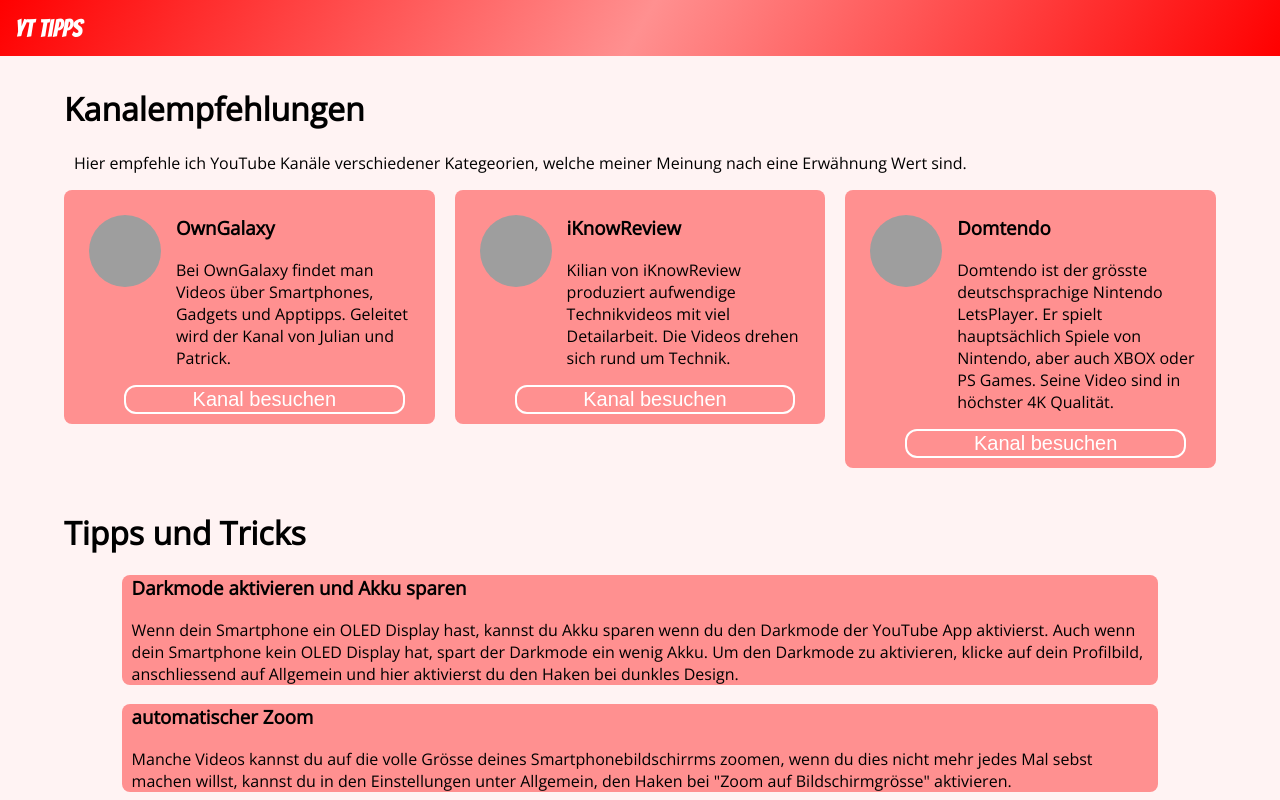
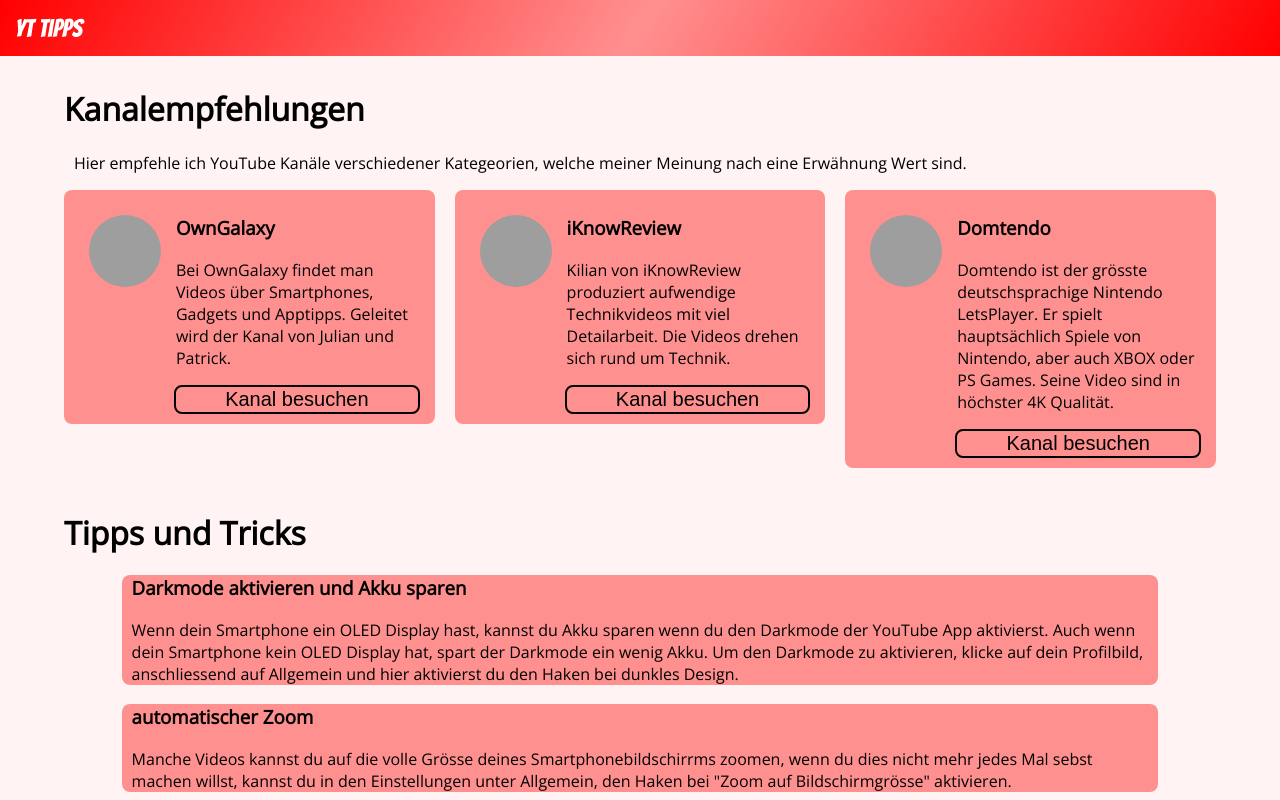
Before and after one commit to michivonah/YT-Tipps, a plain HTML site: page index.html in a window 1280 px wide. Shown: the top 800 px of the page. Drawn offline with nearby package versions, Linux system fonts and the light colour scheme; grey boxes are pictures that could not be loaded; a script that the page names is missing.

Commit message:
little changes

```diff
--- a/style.css
+++ b/style.css
@@ -5,6 +5,8 @@
    background: #fff3f3;
    text-align: center;
    font-family: "open sans", sans-serif;
+   scrollbar-color: #ff9090 #ff0000;
+   scrollbar-width: 14px;
    }
 
 
@@ -73,14 +75,14 @@
 
    .channel-widget button{
    height: auto;
-   width: 80%;
+   width: 70%;
    font-size: 20px;
    border: 2px solid;
-   color: #fff;
+   color: #000;
    background: transparent;
-   border-radius: 12px;
+   border-radius: 8px;
    float: right;
-   margin-right: 20px;
+   margin-right: 5px;
    }
 
    .channel-name{
```
